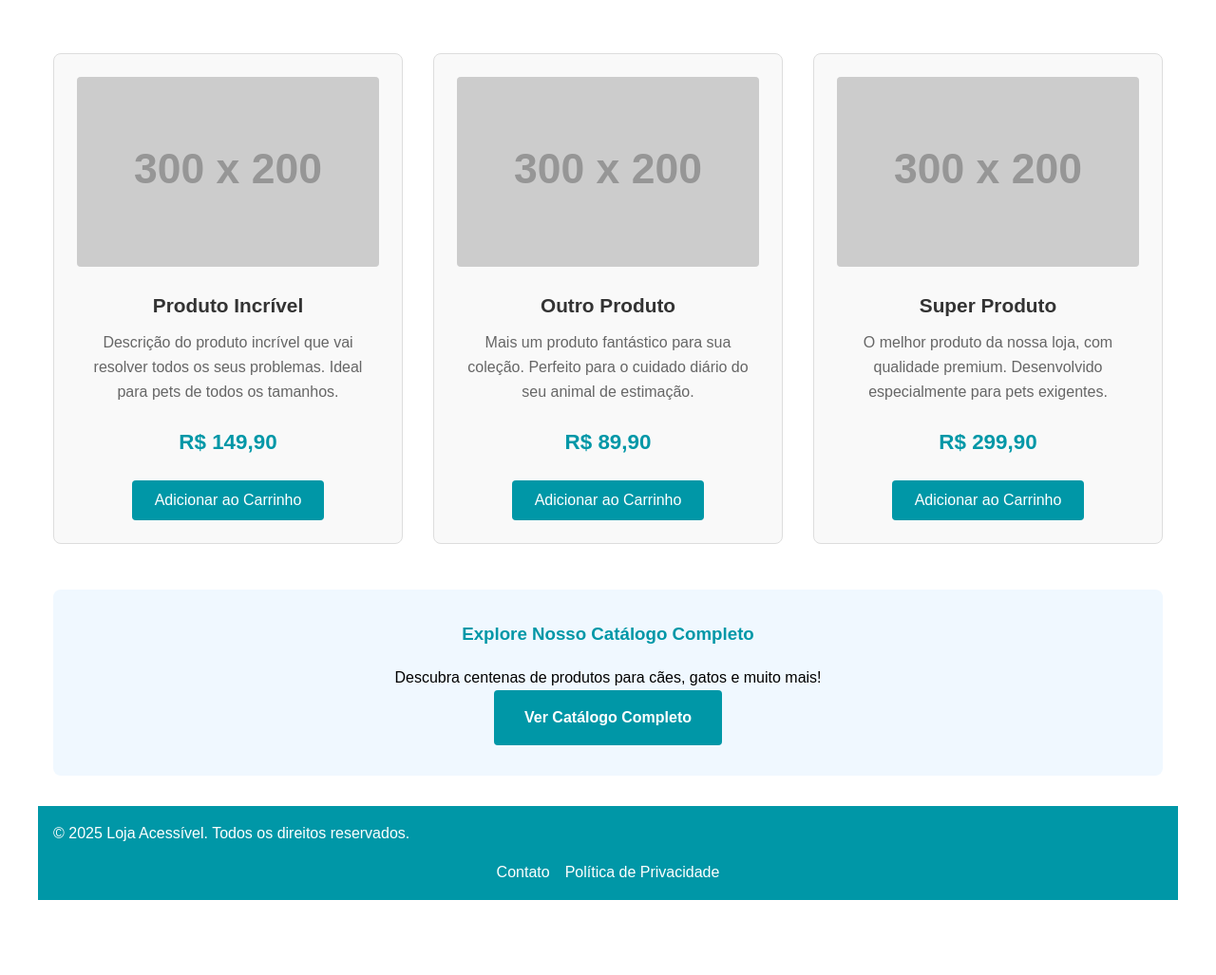
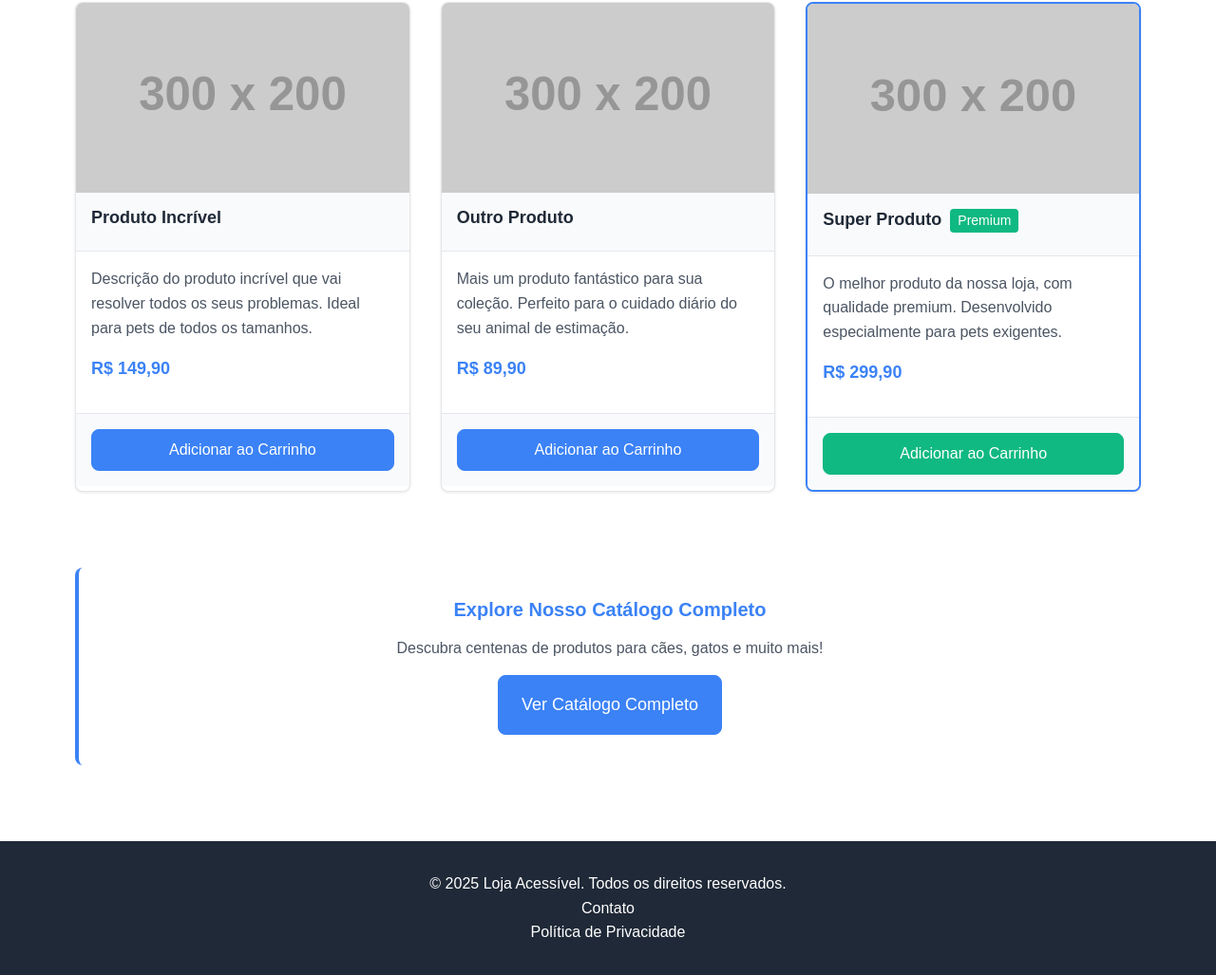
Before and after one commit to Parejah/pisenacsegundosemestre2025, a plain HTML site: page index.html in a window 1280 px wide. Shown: the part 472-1499 px from the top of the page at 95% size. Before the commit the page ends 1420 px from the top, so only its background shows below. Drawn offline with Linux system fonts and the light colour scheme; placeholder pictures from the web are drawn by us.

Commit message:
Update index.html

```diff
--- a/index.html
+++ b/index.html
@@ -4,272 +4,252 @@
     <meta charset="UTF-8">
     <meta name="viewport" content="width=device-width, initial-scale=1.0">
     <title>Loja Acessível - Página Inicial</title>
+
+    <!-- Links para os arquivos CSS -->
+    <link rel="stylesheet" href="css/variaveis.css">
+    <link rel="stylesheet" href="css/reset.css">
+    <link rel="stylesheet" href="css/componentes.css">
+    <link rel="stylesheet" href="css/layout.css">
+
+    <!-- Estilos específicos desta página -->
     <style>
-        * {
-            margin: 0;
-            padding: 0;
-            box-sizing: border-box;
+        /* Seção Hero */
+        .hero {
+            text-align: center;
+            background: linear-gradient(135deg, var(--cor-azul), var(--cor-azul-claro));
+            color: var(--texto-branco);
+            padding: var(--espaco-grande);
+            margin-bottom: var(--espaco-grande);
+            border-radius: 0 0 var(--borda-grande) var(--borda-grande);
         }
 
-        body {
-            font-family: Arial, sans-serif;
-            max-width: 1200px;
-            margin: auto;
-            line-height: 1.6;
+        .hero-titulo {
+            font-size: var(--fonte-extra-grande);
+            margin-bottom: var(--espaco-normal);
+            font-weight: var(--fonte-negrito);
         }
 
-        header, footer {
-            background-color: #0097A7;
-            color: white;
-            padding: 1em;
+        .hero-texto {
+            font-size: var(--fonte-media);
+            max-width: 600px;
+            margin: 0 auto;
+            line-height: var(--linha-altura-texto);
         }
 
-        nav ul {
-            list-style: none;
-            display: flex;
-            gap: 1em;
-            padding: 0;
+        /* Grid de produtos */
+        .produtos-grid {
+            display: grid;
+            grid-template-columns: repeat(auto-fit, minmax(300px, 1fr));
+            gap: var(--espaco-grande);
+            margin-bottom: var(--espaco-grande);
         }
 
-        nav ul li a {
-            color: white;
-            text-decoration: none;
+        /* Seção CTA */
+        .cta-section {
+            background: var(--fundo-azul-claro);
+            padding: var(--espaco-grande);
+            border-radius: var(--borda-normal);
+            text-align: center;
+            border-left: 4px solid var(--cor-azul);
         }
 
-        nav ul li a:hover {
-            text-decoration: underline;
+        .cta-titulo {
+            color: var(--cor-azul);
+            margin-bottom: var(--espaco-normal);
+            font-size: var(--fonte-grande);
+            font-weight: var(--fonte-semi-negrito);
         }
 
-        main {
-            padding: 2em 1em;
+        .cta-texto {
+            color: var(--texto-medio);
+            margin-bottom: var(--espaco-normal);
+            font-size: var(--fonte-normal);
+        }
+
+        /* Responsividade */
+        @media (max-width: 768px) {
+            .hero-titulo {
+                font-size: var(--fonte-grande);
+            }
+
+            .produtos-grid {
+                grid-template-columns: 1fr;
+                gap: var(--espaco-normal);
             }
 
             .hero {
-            text-align: center;
-            background: linear-gradient(135deg, #0097A7, #00BCD4);
-            color: white;
-            padding: 3em 1em;
-            margin: -2em -1em 2em -1em;
-            border-radius: 0 0 20px 20px;
-        }
-
-        .hero h2 {
-            font-size: 2.5em;
-            margin-bottom: 0.5em;
-        }
-
-        .hero p {
-            font-size: 1.2em;
-            max-width: 600px;
-            margin: 0 auto;
-        }
-
-        .secao-destaque {
-            margin-bottom: 3em;
-        }
-
-        .secao-destaque h3 {
-            text-align: center;
-            color: #333;
-            margin-bottom: 2em;
-            font-size: 2em;
-        }
-
-        .produtos-destaque {
-            display: grid;
-            grid-template-columns: repeat(auto-fit, minmax(300px, 1fr));
-            gap: 2em;
-        }
-
-        .card-produto {
-            border: 1px solid #ddd;
-            border-radius: 8px;
-            padding: 1.5em;
-            text-align: center;
-            background-color: #f9f9f9;
-            transition: transform 0.3s ease, box-shadow 0.3s ease;
-        }
-
-        .card-produto:hover {
-            transform: translateY(-5px);
-            box-shadow: 0 5px 15px rgba(0, 151, 167, 0.2);
-        }
-
-        .card-produto img {
-            width: 100%;
-            height: 200px;
-            object-fit: cover;
-            border-radius: 4px;
-            margin-bottom: 1em;
-        }
-
-        .card-produto h4 {
-            margin-bottom: 0.5em;
-            color: #333;
-            font-size: 1.3em;
-        }
-
-        .card-produto p {
-            margin-bottom: 0.5em;
-            color: #666;
-        }
-
-        .card-produto .preco {
-            font-size: 1.4em;
-            font-weight: bold;
-            color: #0097A7;
-            margin: 1em 0;
-        }
-
-        .card-produto button {
-            background-color: #0097A7;
-            color: white;
-            border: none;
-            padding: 0.75em 1.5em;
-            border-radius: 4px;
-            cursor: pointer;
-            font-size: 1em;
-            transition: background-color 0.3s ease;
-        }
-
-        .card-produto button:hover {
-            background-color: #007d8a;
-        }
-
-        .cta-section {
-            background-color: #f0f8ff;
-            padding: 2em;
-            border-radius: 8px;
-            text-align: center;
-            margin-top: 3em;
-        }
-
-        .cta-section h3 {
-            color: #0097A7;
-            margin-bottom: 1em;
-        }
-
-        .cta-button {
-            background-color: #0097A7;
-            color: white;
-            text-decoration: none;
-            padding: 1em 2em;
-            border-radius: 4px;
-            display: inline-block;
-            font-weight: bold;
-            transition: background-color 0.3s ease;
-        }
-
-        .cta-button:hover {
-            background-color: #007d8a;
-        }
-
-        footer nav ul {
-            justify-content: center;
-            margin-top: 1em;
-        }
-
-        @media (max-width: 768px) {
-            .hero h2 {
-                font-size: 2em;
-            }
-
-            .produtos-destaque {
-                grid-template-columns: 1fr;
-            }
-
-            nav ul {
-                flex-wrap: wrap;
-                justify-content: center;
+                padding: var(--espaco-normal);
             }
         }
     </style>
 </head>
 <body>
-    <header>
-        <h1>Loja Acessível - Página Inicial</h1>
-        <nav aria-label="Menu principal">
-            <ul>
-                <li><a href="index.html">Início</a></li>
-                <li><a href="catalogo.html">Catálogo</a></li>
-                <li><a href="produto.html">Produto</a></li>
-                <li><a href="carrinho.html">Carrinho</a></li>
-                <li><a href="contato.html">Contato</a></li>
+    <header class="cabecalho">
+        <div class="container">
+            <h1 class="logo">Loja Acessível</h1>
+            <nav class="navegacao" aria-label="Menu principal">
+                <ul class="menu-lista">
+                    <li><a href="index.html" class="menu-link ativo">Início</a></li>
+                    <li><a href="catalogo.html" class="menu-link">Catálogo</a></li>
+                    <li><a href="produto.html" class="menu-link">Produto</a></li>
+                    <li><a href="carrinho.html" class="menu-link">Carrinho</a></li>
+                    <li><a href="contato.html" class="menu-link">Contato</a></li>
                 </ul>
             </nav>
+        </div>
     </header>
 
-    <main>
+    <main class="conteudo-principal">
+        <div class="container">
+            <!-- Seção Hero -->
             <section class="hero" aria-label="Seção principal">
-            <h2>Bem-vindo à Loja Acessível</h2>
-            <p>Uma experiência de compra eficiente, prática e pensada para todos. Encontre produtos de qualidade para seus pets com os melhores preços!</p>
+                <h2 class="hero-titulo">Bem-vindo à Loja Acessível</h2>
+                <p class="hero-texto">Uma experiência de compra eficiente, prática e pensada para todos. Encontre produtos de qualidade para seus pets com os melhores preços!</p>
             </section>
 
-        <section class="secao-destaque" aria-label="Produtos em destaque">
-            <h3>Produtos em Destaque</h3>
+            <!-- Produtos em Destaque -->
+            <section class="secao" aria-label="Produtos em destaque">
+                <h3 class="secao-titulo texto-centro">Produtos em Destaque</h3>
 
-            <div class="produtos-destaque">
-                <article class="card-produto">
-                    <img src="https://via.placeholder.com/300x200?text=Produto+Incr%C3%ADvel" alt="Produto Incrível">
-                    <h4>Produto Incrível</h4>
-                    <p>Descrição do produto incrível que vai resolver todos os seus problemas. Ideal para pets de todos os tamanhos.</p>
-                    <p class="preco">R$ 149,90</p>
-                    <button onclick="adicionarAoCarrinho('Produto Incrível', 149.90)">Adicionar ao Carrinho</button>
+                <div class="produtos-grid">
+                    <!-- Card Produto 1 -->
+                    <article class="card">
+                        <img src="https://via.placeholder.com/300x200?text=Produto+Incr%C3%ADvel"
+                             alt="Produto Incrível"
+                             class="card-imagem">
+
+                        <div class="card-cabecalho">
+                            <h4 class="card-titulo">Produto Incrível</h4>
+                        </div>
+
+                        <div class="card-corpo">
+                            <p class="card-texto">Descrição do produto incrível que vai resolver todos os seus problemas. Ideal para pets de todos os tamanhos.</p>
+
+                            <div class="preco-container" style="margin: var(--espaco-normal) 0;">
+                                <span class="preco" style="font-size: var(--fonte-media); font-weight: var(--fonte-semi-negrito); color: var(--cor-azul);">R$ 149,90</span>
+                            </div>
+                        </div>
+
+                        <div class="card-rodape">
+                            <button class="botao botao-azul largura-total" onclick="adicionarAoCarrinho('Produto Incrível', 149.90)">
+                                Adicionar ao Carrinho
+                            </button>
+                        </div>
                     </article>
 
-                <article class="card-produto">
-                    <img src="https://via.placeholder.com/300x200?text=Outro+Produto" alt="Outro Produto">
-                    <h4>Outro Produto</h4>
-                    <p>Mais um produto fantástico para sua coleção. Perfeito para o cuidado diário do seu animal de estimação.</p>
-                    <p class="preco">R$ 89,90</p>
-                    <button onclick="adicionarAoCarrinho('Outro Produto', 89.90)">Adicionar ao Carrinho</button>
+                    <!-- Card Produto 2 -->
+                    <article class="card">
+                        <img src="https://via.placeholder.com/300x200?text=Outro+Produto"
+                             alt="Outro Produto"
+                             class="card-imagem">
+
+                        <div class="card-cabecalho">
+                            <h4 class="card-titulo">Outro Produto</h4>
+                        </div>
+
+                        <div class="card-corpo">
+                            <p class="card-texto">Mais um produto fantástico para sua coleção. Perfeito para o cuidado diário do seu animal de estimação.</p>
+
+                            <div class="preco-container" style="margin: var(--espaco-normal) 0;">
+                                <span class="preco" style="font-size: var(--fonte-media); font-weight: var(--fonte-semi-negrito); color: var(--cor-azul);">R$ 89,90</span>
+                            </div>
+                        </div>
+
+                        <div class="card-rodape">
+                            <button class="botao botao-azul largura-total" onclick="adicionarAoCarrinho('Outro Produto', 89.90)">
+                                Adicionar ao Carrinho
+                            </button>
+                        </div>
                     </article>
 
-                <article class="card-produto">
-                    <img src="https://via.placeholder.com/300x200?text=Super+Produto" alt="Super Produto">
-                    <h4>Super Produto</h4>
-                    <p>O melhor produto da nossa loja, com qualidade premium. Desenvolvido especialmente para pets exigentes.</p>
-                    <p class="preco">R$ 299,90</p>
-                    <button onclick="adicionarAoCarrinho('Super Produto', 299.90)">Adicionar ao Carrinho</button>
+                    <!-- Card Produto 3 -->
+                    <article class="card card-destaque">
+                        <img src="https://via.placeholder.com/300x200?text=Super+Produto"
+                             alt="Super Produto"
+                             class="card-imagem">
+
+                        <div class="card-cabecalho">
+                            <h4 class="card-titulo">Super Produto
+                                <span class="badge badge-verde" style="margin-left: var(--espaco-mini);">Premium</span>
+                            </h4>
+                        </div>
+
+                        <div class="card-corpo">
+                            <p class="card-texto">O melhor produto da nossa loja, com qualidade premium. Desenvolvido especialmente para pets exigentes.</p>
+
+                            <div class="preco-container" style="margin: var(--espaco-normal) 0;">
+                                <span class="preco" style="font-size: var(--fonte-media); font-weight: var(--fonte-semi-negrito); color: var(--cor-azul);">R$ 299,90</span>
+                            </div>
+                        </div>
+
+                        <div class="card-rodape">
+                            <button class="botao botao-verde largura-total" onclick="adicionarAoCarrinho('Super Produto', 299.90)">
+                                Adicionar ao Carrinho
+                            </button>
+                        </div>
                     </article>
                 </div>
             </section>
 
+            <!-- Seção CTA -->
             <section class="cta-section" aria-label="Chamada para ação">
-            <h3>Explore Nosso Catálogo Completo</h3>
-            <p>Descubra centenas de produtos para cães, gatos e muito mais!</p>
-            <a href="catalogo.html" class="cta-button">Ver Catálogo Completo</a>
+                <h3 class="cta-titulo">Explore Nosso Catálogo Completo</h3>
+                <p class="cta-texto">Descubra centenas de produtos para cães, gatos e muito mais!</p>
+                <a href="catalogo.html" class="botao botao-azul botao-grande">Ver Catálogo Completo</a>
             </section>
+        </div>
     </main>
 
-    <footer>
-        <p>&copy; 2025 Loja Acessível. Todos os direitos reservados.</p>
-        <nav aria-label="Links de rodapé">
-            <ul>
-                <li><a href="contato.html">Contato</a></li>
-                <li><a href="#politica">Política de Privacidade</a></li>
+    <footer class="rodape">
+        <div class="container">
+            <p class="texto-centro">&copy; 2025 Loja Acessível. Todos os direitos reservados.</p>
+            <nav class="navegacao-rodape" aria-label="Links de rodapé">
+                <ul class="menu-lista">
+                    <li><a href="contato.html" class="menu-link">Contato</a></li>
+                    <li><a href="#politica" class="menu-link">Política de Privacidade</a></li>
                 </ul>
             </nav>
+        </div>
     </footer>
 
+    <!-- Área para mostrar mensagens -->
+    <div id="mensagem-container" style="position: fixed; top: 20px; right: 20px; z-index: 1000;"></div>
+
     <script>
-        // Função para adicionar ao carrinho
+        // Função para adicionar ao carrinho com mensagem visual
         function adicionarAoCarrinho(produto, preco) {
-            alert(`${produto} foi adicionado ao carrinho por R$ ${preco.toFixed(2)}`);
+            // Cria mensagem de sucesso
+            const container = document.getElementById('mensagem-container');
+            const alerta = document.createElement('div');
+            alerta.className = 'alerta alerta-sucesso';
+            alerta.innerHTML = `✅ ${produto} foi adicionado ao carrinho por R$ ${preco.toFixed(2)}`;
+
+            container.appendChild(alerta);
+
+            // Remove a mensagem após 3 segundos
+            setTimeout(() => {
+                alerta.remove();
+            }, 3000);
+
             // Aqui você pode implementar a lógica real do carrinho
+            console.log(`Produto adicionado: ${produto} - R$ ${preco}`);
         }
 
         // Efeito de entrada suave para os cards
         document.addEventListener('DOMContentLoaded', function() {
-            const cards = document.querySelectorAll('.card-produto');
+            const cards = document.querySelectorAll('.card');
 
             const observer = new IntersectionObserver((entries) => {
-                entries.forEach(entry => {
+                entries.forEach((entry, index) => {
                     if (entry.isIntersecting) {
+                        setTimeout(() => {
                             entry.target.style.opacity = '1';
                             entry.target.style.transform = 'translateY(0)';
+                        }, index * 100); // Delay progressivo
                     }
                 });
+            }, {
+                threshold: 0.1
             });
 
             cards.forEach(card => {
```
Lines whose indentation alone changed are shown as unchanged.
